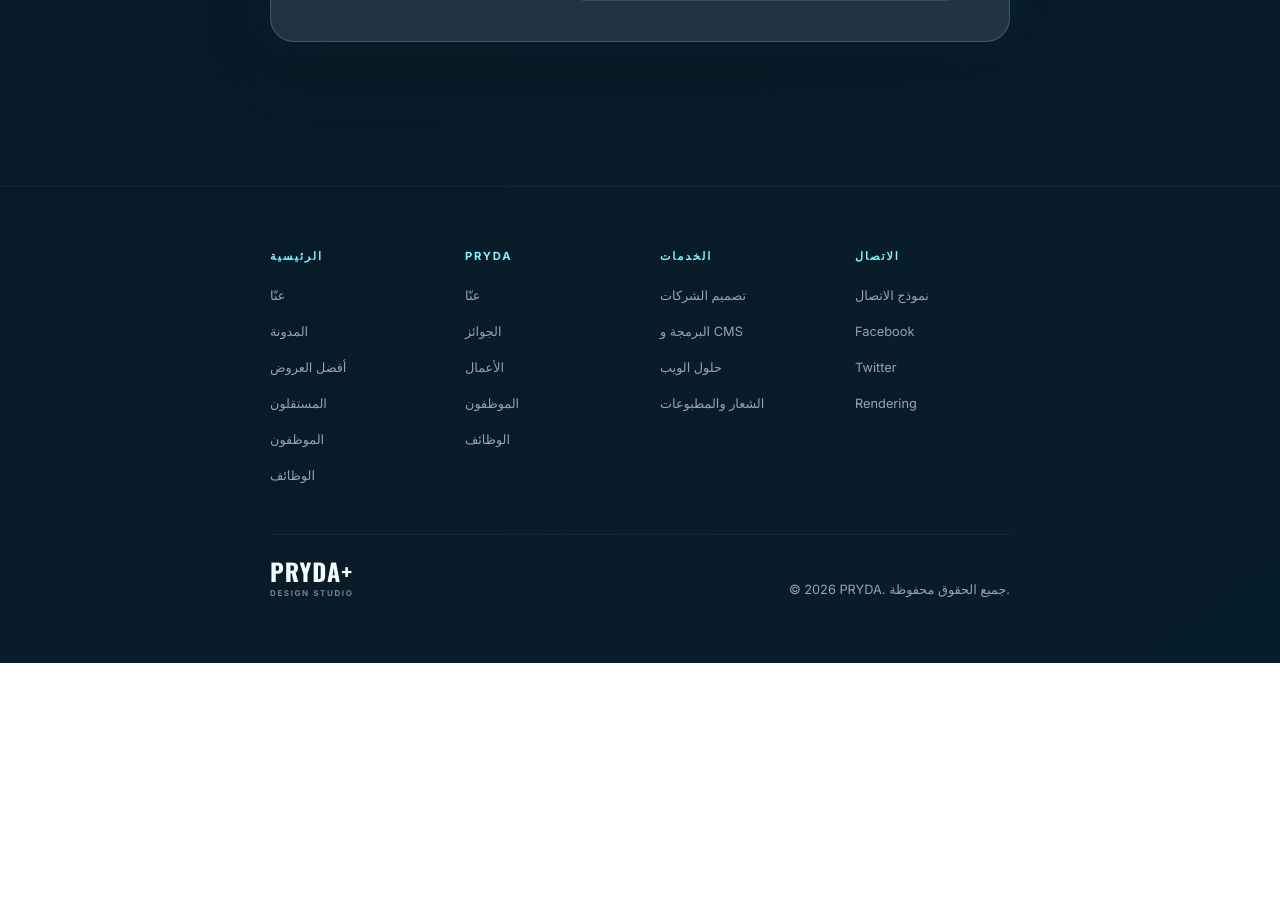
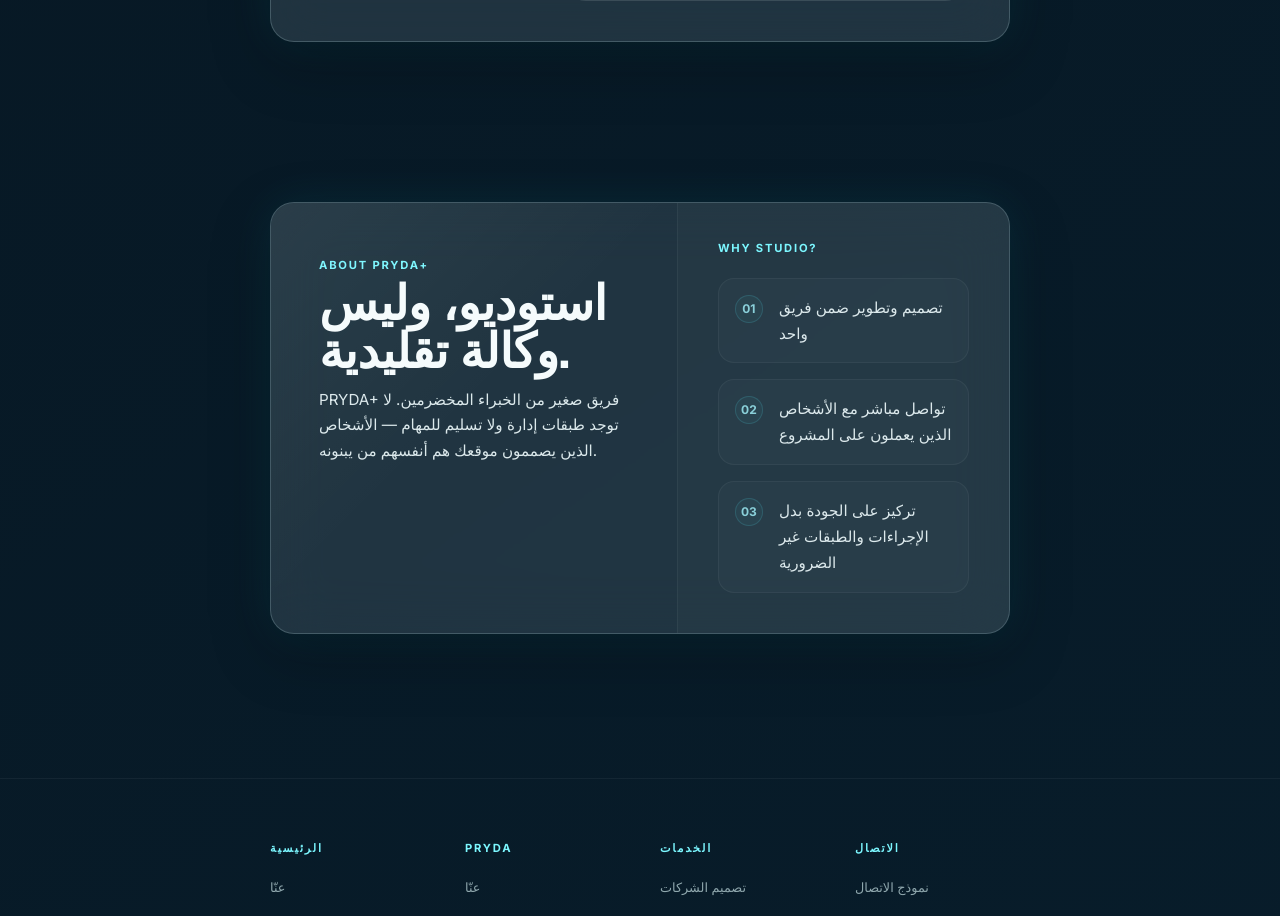
Before and after one commit to hashimwisamsami-arch/pryda, a React (Vite) app: page / in a window 1280 px wide. Shown: the part 3540-4456 px from the top of the page. Before the commit the page ends 4203 px from the top, so only its background shows below. Built offline with nearby package versions, Linux system fonts and the light colour scheme.

Commit message:
feat: implement AboutStudio component with dynamic content display

```diff
--- a/src/App.jsx
+++ b/src/App.jsx
@@ -5,6 +5,7 @@ import Hero from "./components/home/Hero";
 import FeaturedWorks from "./components/home/FeaturedWorks";
 import CaseStudy from "./components/home/CaseStudy";
 import Services from "./components/home/Services";
+import AboutStudio from "./components/home/AboutStudio";
 
 function App() {
   return (
@@ -18,6 +19,7 @@ function App() {
         <FeaturedWorks />
         <CaseStudy />
         <Services />
+        <AboutStudio />
       </main>
 
       <Footer />
--- a/src/components/home/AboutStudio.jsx
+++ b/src/components/home/AboutStudio.jsx
@@ -1,5 +1,82 @@
-const AboutStudio = () => {
-  return <div>AboutStudio</div>;
-};
+import Container from "../ui/Container";
+import GlassCard from "../ui/GlassCard";
+import SectionHeading from "../ui/SectionHeading";
+
+import { aboutStudio } from "../../constants/site";
+
+function AboutStudio() {
+  return (
+    <section id="studio" className="py-10 sm:py-14 lg:py-20">
+      <Container>
+        <GlassCard strong className="overflow-hidden">
+          <div className="grid gap-0 lg:grid-cols-[1.1fr_0.9fr]">
+            {/* Main Content */}
+            <div className="p-6 sm:p-8 lg:p-12">
+              <SectionHeading
+                eyebrow={aboutStudio.eyebrow}
+                title={aboutStudio.title}
+                description={aboutStudio.description}
+              />
+            </div>
+
+            {/* Supporting Content */}
+            <div className="border-t border-white/5 bg-white/2 p-6 sm:p-8 lg:border-l lg:border-t-0 lg:p-10">
+              <p className="text-label">Why Studio?</p>
+
+              <div className="mt-6 space-y-4">
+                {aboutStudio.supportingPoints.map((point, index) => (
+                  <div
+                    key={point}
+                    className="
+                        group
+                        flex
+                        items-start
+                        gap-4
+                        rounded-md
+                        border
+                        border-white/5
+                        bg-white/2.5
+                        p-4
+                        transition-all
+                        duration-300
+                        hover:border-cyan-300/15
+                        hover:bg-cyan-300/3
+                      "
+                  >
+                    <span
+                      className="
+                          flex
+                          h-7
+                          w-7
+                          shrink-0
+                          items-center
+                          justify-center
+                          rounded-full
+                          border
+                          border-cyan-300/15
+                          bg-cyan-300/4
+                          text-xs
+                          font-bold
+                          text-cyan-200/80
+                          transition-all
+                          duration-300
+                          group-hover:border-cyan-300/30
+                          group-hover:bg-cyan-300/8
+                        "
+                    >
+                      {String(index + 1).padStart(2, "0")}
+                    </span>
+
+                    <p className="text-body">{point}</p>
+                  </div>
+                ))}
+              </div>
+            </div>
+          </div>
+        </GlassCard>
+      </Container>
+    </section>
+  );
+}
 
 export default AboutStudio;
--- a/src/constants/site.js
+++ b/src/constants/site.js
@@ -0,0 +1,11 @@
+export const aboutStudio = {
+  eyebrow: "About PRYDA+",
+  title: "استوديو، وليس وكالة تقليدية.",
+  description:
+    "PRYDA+ فريق صغير من الخبراء المخضرمين. لا توجد طبقات إدارة ولا تسليم للمهام — الأشخاص الذين يصممون موقعك هم أنفسهم من يبنونه.",
+  supportingPoints: [
+    "تصميم وتطوير ضمن فريق واحد",
+    "تواصل مباشر مع الأشخاص الذين يعملون على المشروع",
+    "تركيز على الجودة بدل الإجراءات والطبقات غير الضرورية",
+  ],
+};
```
